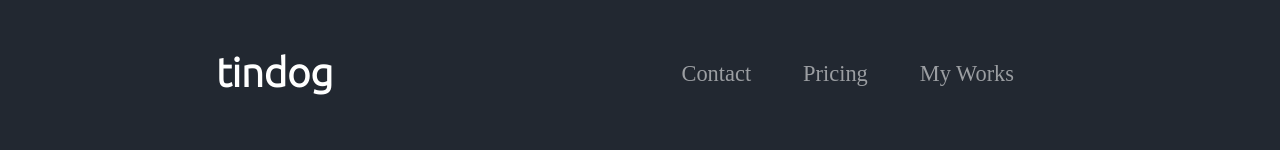
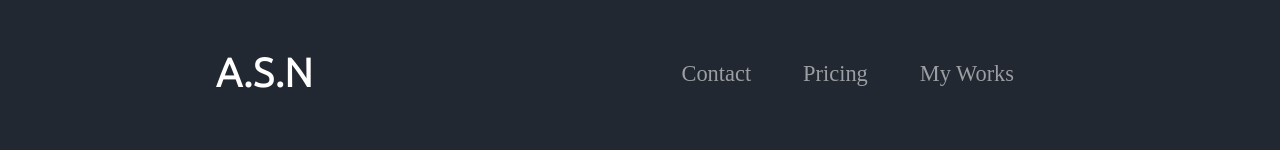
Before and after one commit to MDABUSAYED1/MDABUSAYED1.github.io, a plain HTML site: page index.html in a window 1280 px wide. Shown: the top 150 px of the page. Drawn offline with nearby package versions, Linux system fonts and the light colour scheme; files that its build step writes are made by us from their sources.

Commit message:
Update index.html

```diff
--- a/index.html
+++ b/index.html
@@ -34,7 +34,7 @@
   <div class="container-fluid">
   <nav class="navbar navbar-expand-lg navbar-dark">
 
-    <a class="navbar-brand ms-4" href="">tindog</a>
+    <a class="navbar-brand ms-4" href="">A.S.N</a>
 
     <button class="navbar-toggler" type="button" data-bs-toggle="collapse" data-bs-target="#navbarSupportedContent" aria-controls="navbarSupportedContent" aria-expanded="false" aria-label="Toggle navigation">
         <span class="navbar-toggler-icon"></span>
```
